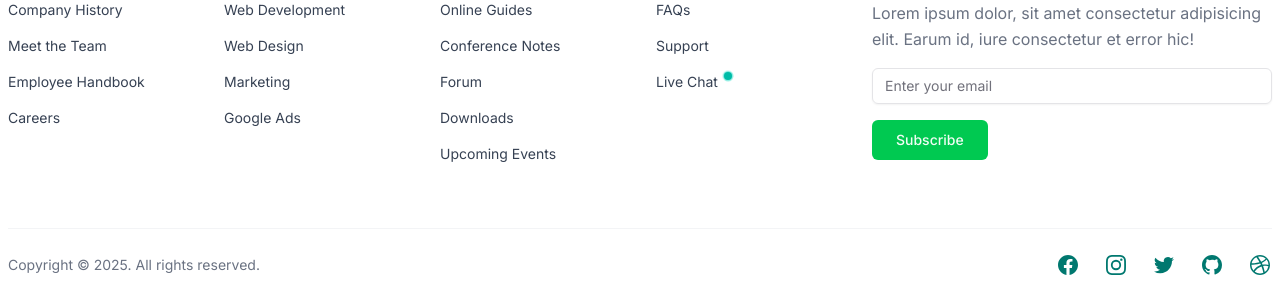
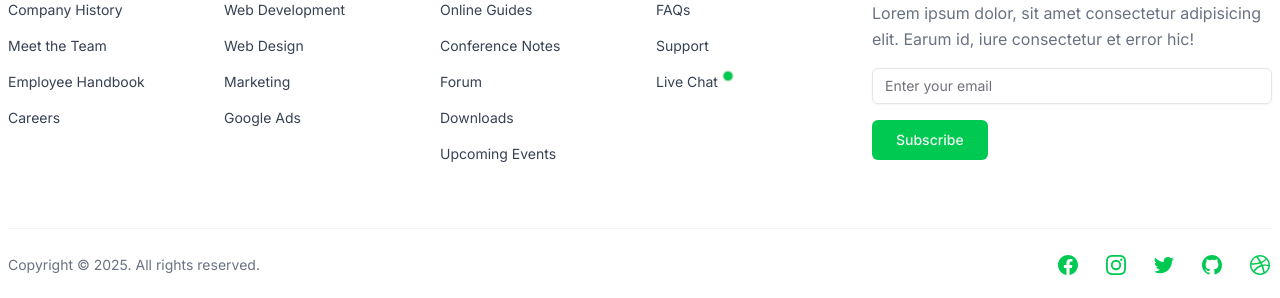
Before and after one commit to fitrondev/next-ajarin, a Next.js app: page / in a window 1280 px wide. Shown: the part 2627-2925 px from the top of the page. Built offline with nearby package versions, Linux system fonts and the light colour scheme.

Commit message:
Refactor Footer component to improve layout and update social media links with new styles

```diff
--- a/src/components/layouts/Footer/index.tsx
+++ b/src/components/layouts/Footer/index.tsx
@@ -9,7 +9,7 @@
     <footer className="bg-white dark:bg-gray-900">
       <div className="container pt-16 pb-6">
         <div className="lg:flex lg:items-center lg:justify-between">
-          <div className="flex justify-center">
+          <div className="flex justify-center md:justify-start">
             <Logo />
           </div>
 
@@ -195,8 +195,8 @@
                   </span>
 
                   <span className="relative flex size-2">
-                    <span className="absolute inline-flex h-full w-full animate-ping rounded-full bg-teal-400 opacity-75"></span>
-                    <span className="relative inline-flex size-2 rounded-full bg-teal-500"></span>
+                    <span className="absolute inline-flex h-full w-full animate-ping rounded-full bg-green-600 opacity-75"></span>
+                    <span className="relative inline-flex size-2 rounded-full bg-primary"></span>
                   </span>
                 </Link>
               </li>
@@ -238,11 +238,11 @@
 
           <ul className="mt-4 flex justify-center gap-6 sm:mt-0 sm:justify-start">
             <li>
-              <a
+              <Link
                 href="#"
                 rel="noreferrer"
                 target="_blank"
-                className="text-teal-700 transition hover:text-teal-700/75 dark:text-teal-500 dark:hover:text-teal-500/75"
+                className="text-primary transition hover:text-primary/75 "
               >
                 <span className="sr-only">Facebook</span>
                 <svg
@@ -257,15 +257,15 @@
                     clipRule="evenodd"
                   />
                 </svg>
-              </a>
+              </Link>
             </li>
 
             <li>
-              <a
+              <Link
                 href="#"
                 rel="noreferrer"
                 target="_blank"
-                className="text-teal-700 transition hover:text-teal-700/75 dark:text-teal-500 dark:hover:text-teal-500/75"
+                className="text-primary transition hover:text-primary/75"
               >
                 <span className="sr-only">Instagram</span>
                 <svg
@@ -280,15 +280,15 @@
                     clipRule="evenodd"
                   />
                 </svg>
-              </a>
+              </Link>
             </li>
 
             <li>
-              <a
+              <Link
                 href="#"
                 rel="noreferrer"
                 target="_blank"
-                className="text-teal-700 transition hover:text-teal-700/75 dark:text-teal-500 dark:hover:text-teal-500/75"
+                className="text-primary transition hover:text-primary/75"
               >
                 <span className="sr-only">Twitter</span>
                 <svg
@@ -299,15 +299,15 @@
                 >
                   <path d="M8.29 20.251c7.547 0 11.675-6.253 11.675-11.675 0-.178 0-.355-.012-.53A8.348 8.348 0 0022 5.92a8.19 8.19 0 01-2.357.646 4.118 4.118 0 001.804-2.27 8.224 8.224 0 01-2.605.996 4.107 4.107 0 00-6.993 3.743 11.65 11.65 0 01-8.457-4.287 4.106 4.106 0 001.27 5.477A4.072 4.072 0 012.8 9.713v.052a4.105 4.105 0 003.292 4.022 4.095 4.095 0 01-1.853.07 4.108 4.108 0 003.834 2.85A8.233 8.233 0 012 18.407a11.616 11.616 0 006.29 1.84" />
                 </svg>
-              </a>
+              </Link>
             </li>
 
             <li>
-              <a
+              <Link
                 href="#"
                 rel="noreferrer"
                 target="_blank"
-                className="text-teal-700 transition hover:text-teal-700/75 dark:text-teal-500 dark:hover:text-teal-500/75"
+                className="text-primary transition hover:text-primary/75"
               >
                 <span className="sr-only">GitHub</span>
                 <svg
@@ -322,15 +322,15 @@
                     clipRule="evenodd"
                   />
                 </svg>
-              </a>
+              </Link>
             </li>
 
             <li>
-              <a
+              <Link
                 href="#"
                 rel="noreferrer"
                 target="_blank"
-                className="text-teal-700 transition hover:text-teal-700/75 dark:text-teal-500 dark:hover:text-teal-500/75"
+                className="text-primary transition hover:text-primary/75"
               >
                 <span className="sr-only">Dribbble</span>
                 <svg
@@ -345,7 +345,7 @@
                     clipRule="evenodd"
                   />
                 </svg>
-              </a>
+              </Link>
             </li>
           </ul>
         </div>
```
